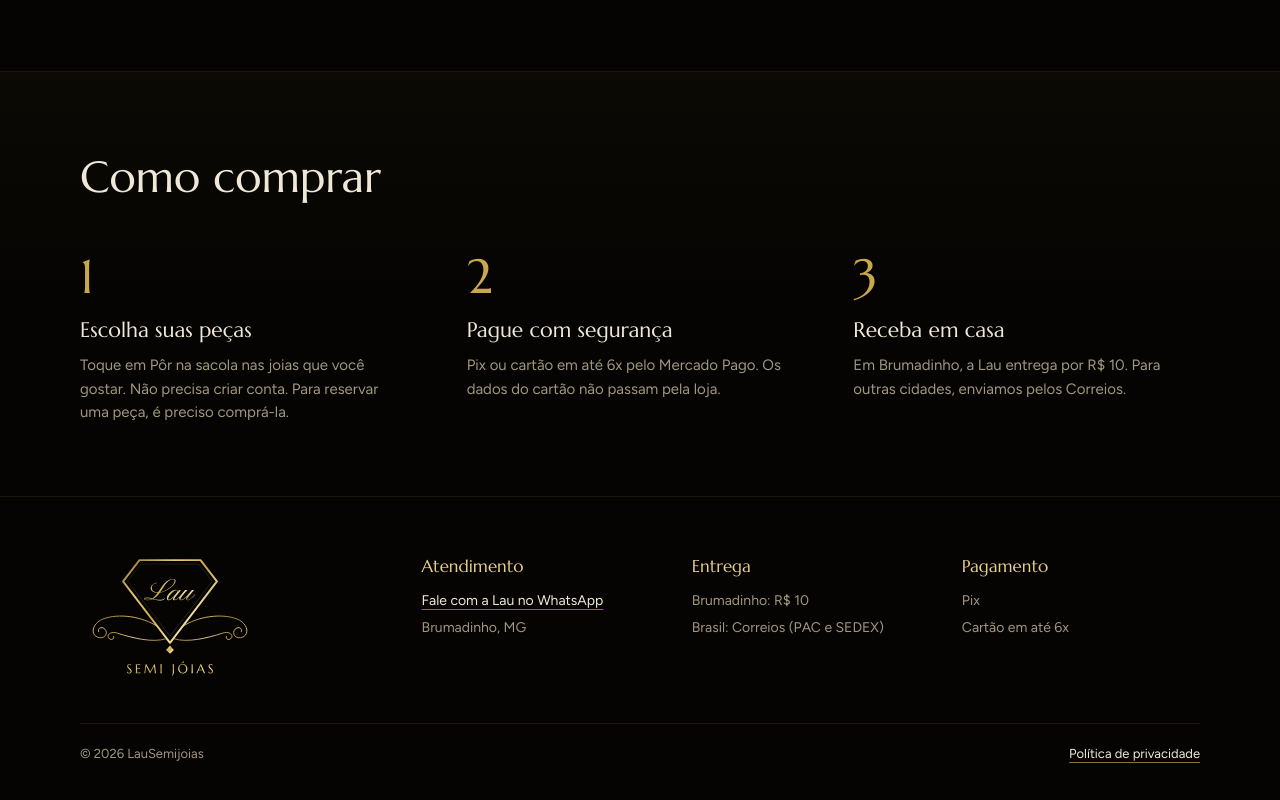
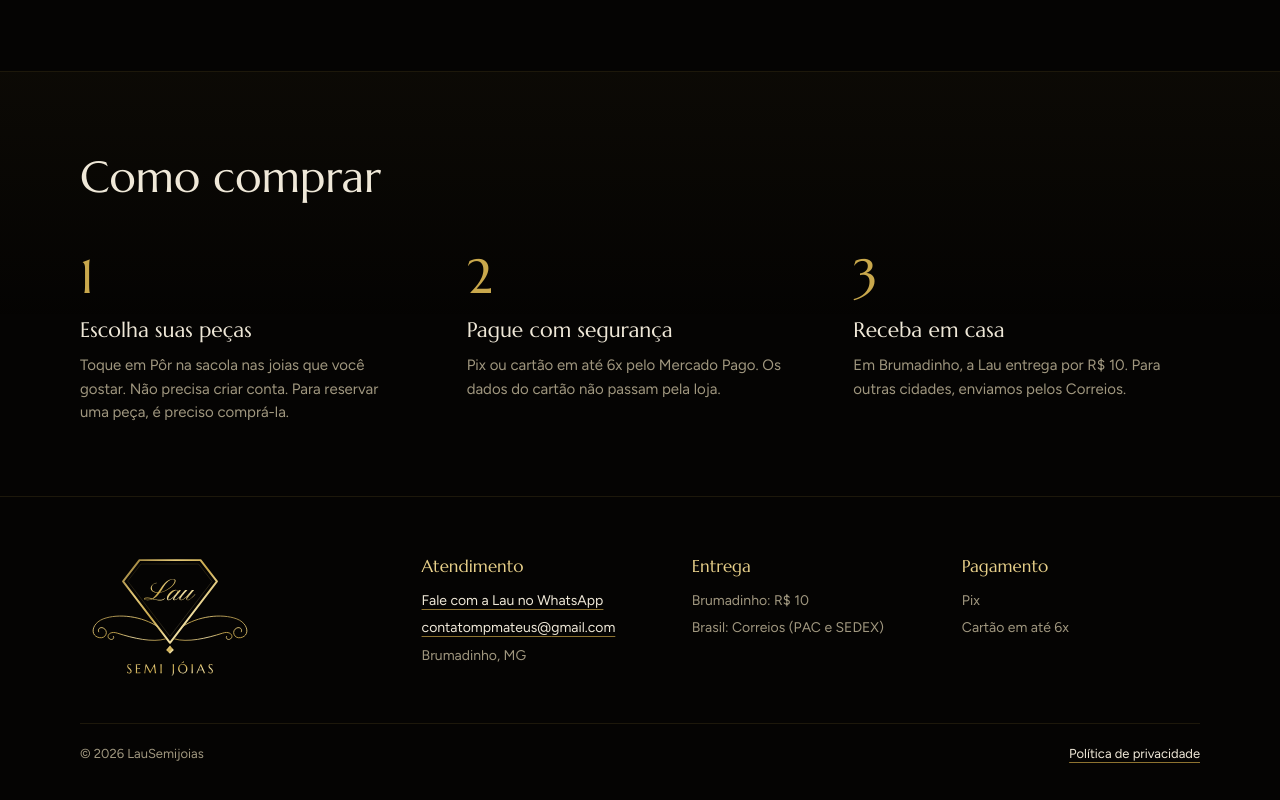
Before and after one commit to marvnnn/Mamae, a plain HTML site: page index.html in a window 1280 px wide. Shown: the part 1507-2307 px from the top of the page. Drawn offline with Linux system fonts and the light colour scheme; no server answers; a script that the page names is missing.

Commit message:
Loja: e-mail de contato no rodapé e na política de privacidade
Co-Authored-By: Claude Opus 5.5 <noreply@anthropic.com>

```diff
--- a/index.html
+++ b/index.html
@@ -154,6 +154,7 @@
     .foot p, .foot li { color: var(--muted); font-size: 14px; list-style: none; }
     .foot li + li { margin-top: 6px; }
     .foot a { color: var(--ivory); text-decoration-color: var(--gold-d); text-underline-offset: 4px; }
+    .foot li a { overflow-wrap: break-word; }
     .foot-bottom { margin-top: 44px; padding-top: 20px; border-top: 1px solid var(--rule-soft); display: flex; justify-content: space-between; gap: 16px; flex-wrap: wrap; color: var(--muted); font-size: 13px; }
 
     /* ---------- Painéis (detalhe e sacola) ---------- */
@@ -345,7 +346,7 @@
     <div class="wrap">
       <div class="foot-grid">
         <div class="foot-brand"><img src="img/marca.svg" alt="LauSemijoias"></div>
-        <div><h4>Atendimento</h4><ul><li id="footContact">Pelo WhatsApp da Lau</li><li>Brumadinho, MG</li></ul></div>
+        <div><h4>Atendimento</h4><ul><li id="footContact">Pelo WhatsApp da Lau</li><li><a href="mailto:contatompmateus@gmail.com">contatompmateus@<wbr>gmail.com</a></li><li>Brumadinho, MG</li></ul></div>
         <div><h4>Entrega</h4><ul><li>Brumadinho: R$ 10</li><li>Brasil: Correios (PAC e SEDEX)</li></ul></div>
         <div><h4>Pagamento</h4><ul><li>Pix</li><li>Cartão em até 6x</li></ul></div>
       </div>
```
Also changed, not shown: privacidade.html (+1 -1 lines).
